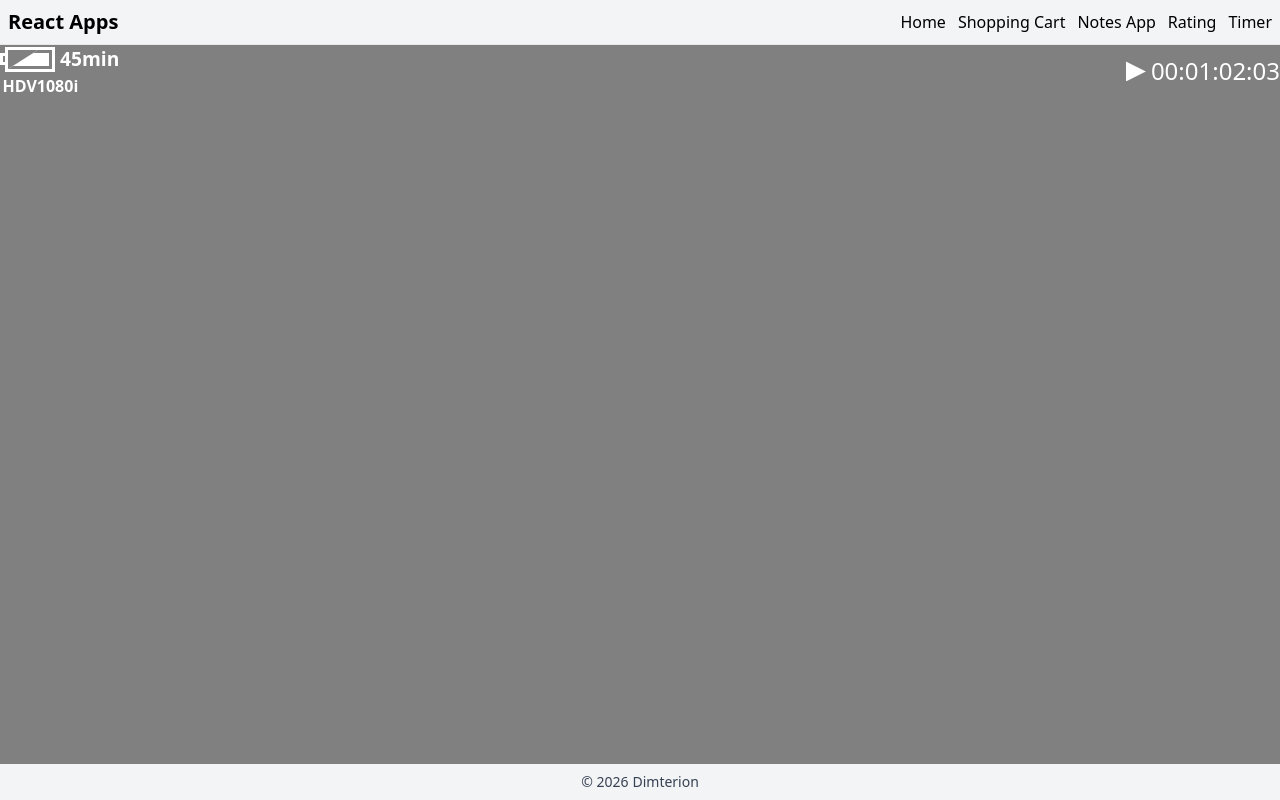
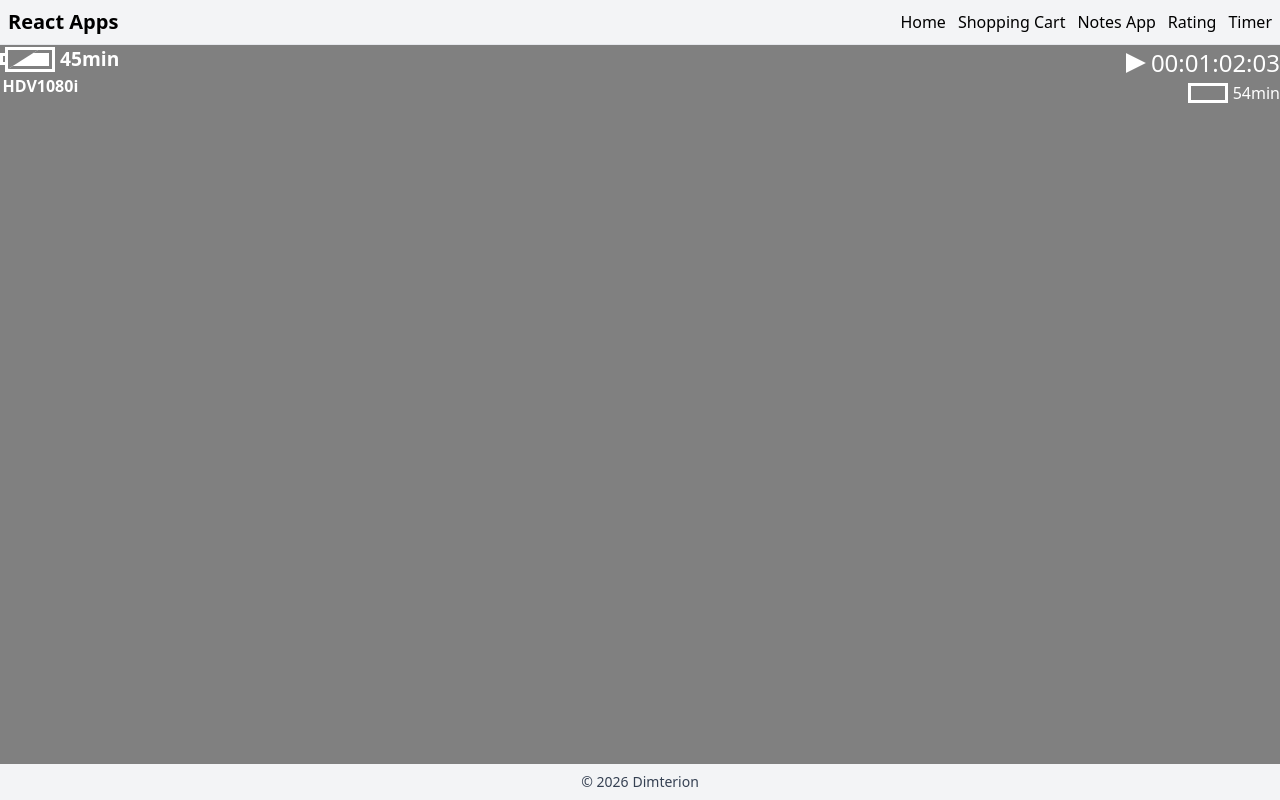
Before and after one commit to Dimterion/react-apps, a React (Vite) app: page /camera-ui in a window 1280 px wide. Built offline with nearby package versions, Linux system fonts and the light colour scheme; no server answers.

Commit message:
add cameraUi-topRightSection elements

```diff
--- a/src/pages/camera-ui/camera-ui.css
+++ b/src/pages/camera-ui/camera-ui.css
@@ -61,6 +61,17 @@
   margin-left: 2.5px;
 }
 
+.cameraUi-topRightSection {
+  color: white;
+  font-size: 1.5rem;
+}
+
+.recordingTime-section {
+  align-items: center;
+  display: flex;
+  gap: 5px;
+}
+
 .play-icon {
   background-color: white;
   /*
@@ -75,10 +86,16 @@
   width: 20px;
 }
 
-.cameraUi-topRightSection {
+.recordedTime-section {
   align-items: center;
-  color: white;
   display: flex;
-  font-size: 1.5rem;
+  font-size: 1rem;
   gap: 5px;
+  justify-content: end;
 }
+
+.tape-icon {
+  border: 3px solid white;
+  height: 20px;
+  width: 40px;
+}
--- a/src/pages/camera-ui/camera-ui.jsx
+++ b/src/pages/camera-ui/camera-ui.jsx
@@ -17,8 +17,14 @@ export default function CameraUiPage() {
           <div className="camera-resolution">HDV1080i</div>
         </section>
         <section className="cameraUi-topRightSection">
-          <div className="play-icon"></div>
-          <div>00:01:02:03</div>
+          <div className="recordingTime-section">
+            <div className="play-icon"></div>
+            <div>00:01:02:03</div>
+          </div>
+          <div className="recordedTime-section">
+            <div className="tape-icon"></div>
+            <div>54min</div>
+          </div>
         </section>
       </section>
     </main>
```
